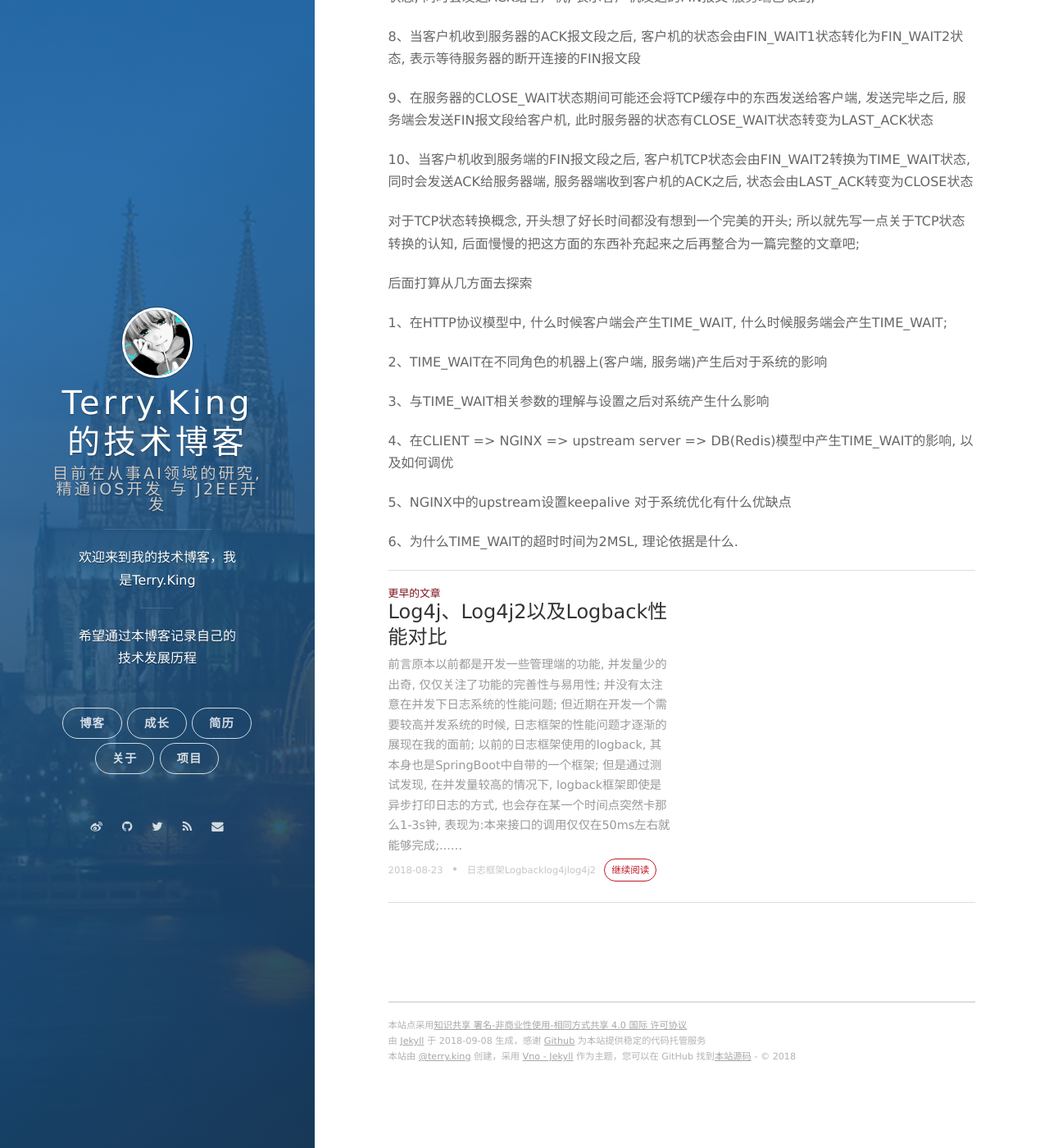
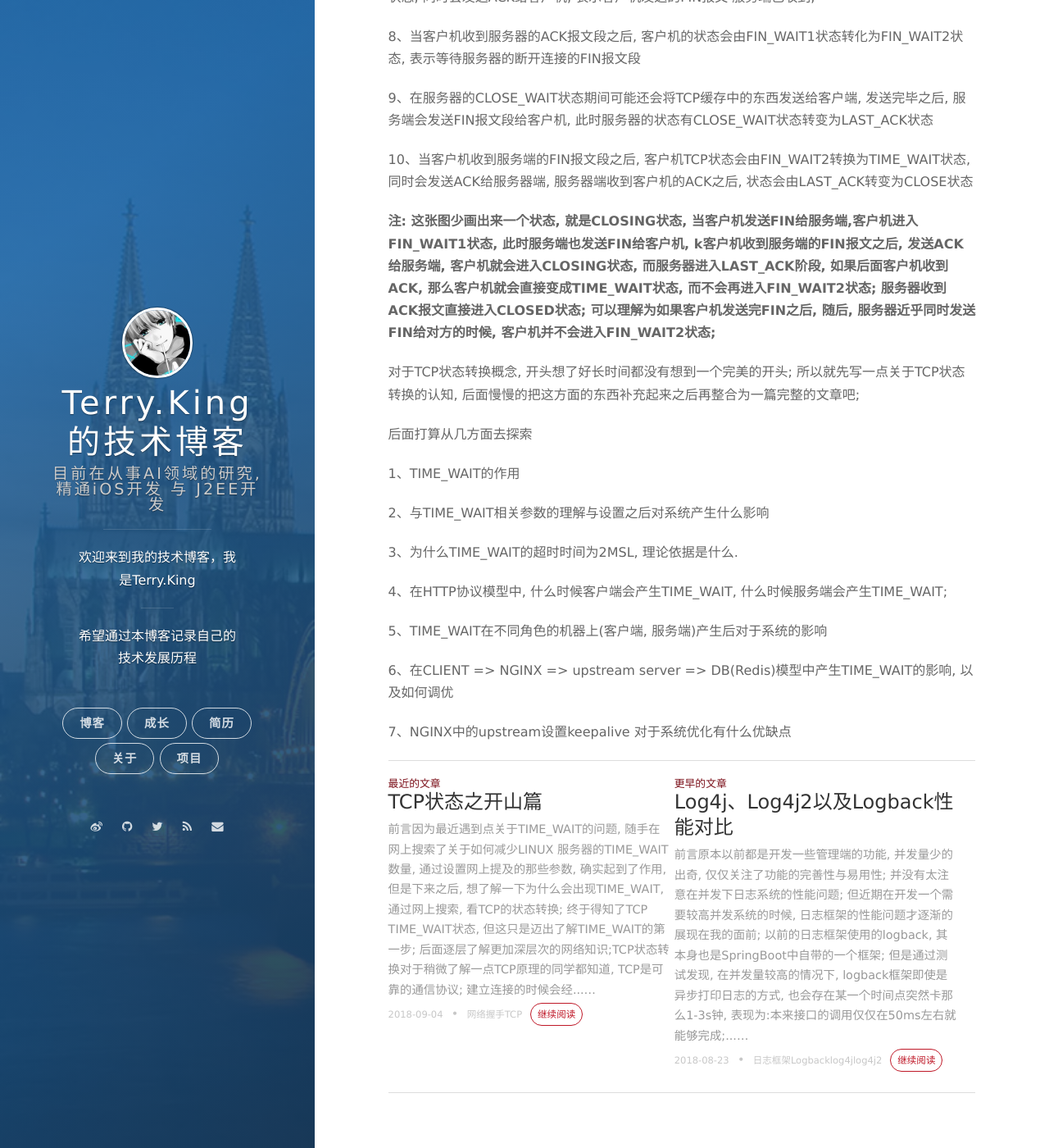
Before and after one commit to terryKing1992/terryKing1992.github.io, a Jekyll site: the page built from _posts/2018-08-23-network-tcp-time-wait-caused-by.md, in a window 1280 px wide and 1400 px high, scrolled down 1725 px. Shown: the whole window at 82% size. Built offline with Jekyll 4.4.1, drawn with Linux system fonts in a browser that asks for light colours; nearby versions of some CDN libraries; comment, search, counter and statistics services are not loaded; some of the changed text lies outside the part shown.

Commit message:
增加对于TIME_WAIT作用的理解

```diff
--- a/_posts/2018-08-23-network-tcp-time-wait-details.md
+++ b/_posts/2018-08-23-network-tcp-time-wait-caused-by.md
@@ -1,6 +1,6 @@
 ---
 layout: post
-title: TCP状态之开山篇
+title: TCP TIME_WAIT状态之开山篇
 date: 2018-09-04 22:30:00
 tags: [网络, 握手, TCP]
 ---
@@ -38,18 +38,22 @@
 
 10、当客户机收到服务端的FIN报文段之后, 客户机TCP状态会由FIN_WAIT2转换为TIME_WAIT状态, 同时会发送ACK给服务器端, 服务器端收到客户机的ACK之后, 状态会由LAST_ACK转变为CLOSE状态
 
+**注: 这张图少画出来一个状态, 就是CLOSING状态, 当客户机发送FIN给服务端,客户机进入FIN_WAIT1状态,  此时服务端也发送FIN给客户机, k客户机收到服务端的FIN报文之后, 发送ACK给服务端, 客户机就会进入CLOSING状态, 而服务器进入LAST_ACK阶段, 如果后面客户机收到ACK, 那么客户机就会直接变成TIME_WAIT状态, 而不会再进入FIN_WAIT2状态; 服务器收到ACK报文直接进入CLOSED状态; 可以理解为如果客户机发送完FIN之后, 随后, 服务器近乎同时发送FIN给对方的时候, 客户机并不会进入FIN_WAIT2状态;**
+
 对于TCP状态转换概念, 开头想了好长时间都没有想到一个完美的开头; 所以就先写一点关于TCP状态转换的认知, 后面慢慢的把这方面的东西补充起来之后再整合为一篇完整的文章吧;
 
 后面打算从几方面去探索
 
-1、在HTTP协议模型中, 什么时候客户端会产生TIME_WAIT, 什么时候服务端会产生TIME_WAIT;
+1、TIME_WAIT的作用
 
-2、TIME_WAIT在不同角色的机器上(客户端, 服务端)产生后对于系统的影响
+2、与TIME_WAIT相关参数的理解与设置之后对系统产生什么影响
 
-3、与TIME_WAIT相关参数的理解与设置之后对系统产生什么影响
+3、为什么TIME_WAIT的超时时间为2MSL, 理论依据是什么.
 
-4、在CLIENT => NGINX => upstream server => DB(Redis)模型中产生TIME_WAIT的影响, 以及如何调优
+4、在HTTP协议模型中, 什么时候客户端会产生TIME_WAIT, 什么时候服务端会产生TIME_WAIT;
 
-5、NGINX中的upstream设置keepalive 对于系统优化有什么优缺点
+5、TIME_WAIT在不同角色的机器上(客户端, 服务端)产生后对于系统的影响
 
-6、为什么TIME_WAIT的超时时间为2MSL, 理论依据是什么.
+6、在CLIENT => NGINX => upstream server => DB(Redis)模型中产生TIME_WAIT的影响, 以及如何调优
+
+7、NGINX中的upstream设置keepalive 对于系统优化有什么优缺点
--- /dev/null
+++ b/_posts/2018-08-23-network-tcp-time-wait-linux-kernel-param.md
@@ -0,0 +1,55 @@
+---
+layout: post
+title: TCP状态之开山篇
+date: 2018-09-04 22:30:00
+tags: [网络, 握手, TCP]
+---
+
+### 前言
+
+因为最近遇到点关于TIME_WAIT的问题, 随手在网上搜索了关于如何减少LINUX 服务器的TIME_WAIT数量, 通过设置网上提及的那些参数, 确实起到了作用, 但是下来之后, 想了解一下为什么会出现TIME_WAIT, 通过网上搜索, 看TCP的状态转换; 终于得知了TCP TIME_WAIT状态, 但这只是迈出了解TIME_WAIT的第一步; 后面逐层了解更加深层次的网络知识;
+
+
+### TCP状态转换
+
+对于稍微了解一点TCP原理的同学都知道, TCP是可靠的通信协议; 建立连接的时候会经过3次握手, 断开连接的时候会经过4次挥手; 而TIME_WAIT状态正是出现在挥手的时候; 在网上搜索TCP状态转换的时候真的是五花八门的图都有, 但知识的准确性有待考究.
+
+为此, 我专门去专业的计算机网络中寻找答案, 终于在《计算机网络自顶向下方法》一书中找到了很精确、清晰的TCP状态转换图;
+
+![TCP各端状态转换图](/assets/images/2018-09-06-tcp_state_transfer.png)
+
+1、客户机TCP刚开始处于CLOSE状态, 服务器TCP处于CLOSE状态;(这里指的是服务器与某一个客户机尚未建立任何连接)
+
+2、客户机的应用程序发起一个新的TCP连接(在Java中通过创建一个Socket对象来完成), 这时候客户机的TCP连接会发送一个SYN的报文段给到服务器TCP连接. 客户机在发送过SYN报文段之后, 会进入SYN_SEND的状态;
+
+3、当服务器TCP连接收到客户机的SYN报文段之后, 服务器状态会有LISTEN状态转变为SYN_RECV状态, 同时会向客户机TCP连接发送一个SYN + ACK的报文段, 当客户机收到该报文段之后, 状态会由SYN_SEND状态转变为ESTABLISHED状态.
+
+4、然后客户机会向服务器发送确认报文ACK, 当服务器收到该ACK报文之后, 服务器会有SYN_RECV转变为ESTABLISHED状态
+
+5、中间会有一些数据通信过程就不多说了. 当数据传输完毕之后, 我们假设由客户端主动断开连接(当然也有可能是服务器端主动断开的连接, 这个也是后面需要探讨的一个点)
+
+6、客户机主动断开连接, 会向服务器发送一个FIN报文段 表示客户机要断开连接了. 客户机在发送完FIN之后, 状态会由ESTABLISHED转变为FIN_WAIT1状态
+
+7、服务端在收到客户机的FIN报文段之后, 服务端状态会由ESTABLISHED状态转换为CLOSE_WAIT状态, 同时会发送ACK给客户机, 表示客户机发送的FIN报文 服务端已收到;
+
+8、当客户机收到服务器的ACK报文段之后, 客户机的状态会由FIN_WAIT1状态转化为FIN_WAIT2状态, 表示等待服务器的断开连接的FIN报文段
+
+9、在服务器的CLOSE_WAIT状态期间可能还会将TCP缓存中的东西发送给客户端, 发送完毕之后, 服务端会发送FIN报文段给客户机, 此时服务器的状态有CLOSE_WAIT状态转变为LAST_ACK状态
+
+10、当客户机收到服务端的FIN报文段之后, 客户机TCP状态会由FIN_WAIT2转换为TIME_WAIT状态, 同时会发送ACK给服务器端, 服务器端收到客户机的ACK之后, 状态会由LAST_ACK转变为CLOSE状态
+
+对于TCP状态转换概念, 开头想了好长时间都没有想到一个完美的开头; 所以就先写一点关于TCP状态转换的认知, 后面慢慢的把这方面的东西补充起来之后再整合为一篇完整的文章吧;
+
+后面打算从几方面去探索
+
+1、与TIME_WAIT相关参数的理解与设置之后对系统产生什么影响
+
+2、为什么TIME_WAIT的超时时间为2MSL, 理论依据是什么.
+
+3、在HTTP协议模型中, 什么时候客户端会产生TIME_WAIT, 什么时候服务端会产生TIME_WAIT;
+
+4、TIME_WAIT在不同角色的机器上(客户端, 服务端)产生后对于系统的影响
+
+5、在CLIENT => NGINX => upstream server => DB(Redis)模型中产生TIME_WAIT的影响, 以及如何调优
+
+6、NGINX中的upstream设置keepalive 对于系统优化有什么优缺点
```
Also changed, not shown: _posts/2018-08-23-network-tcp-time-wait-function.md (added, +39 -0 lines).
